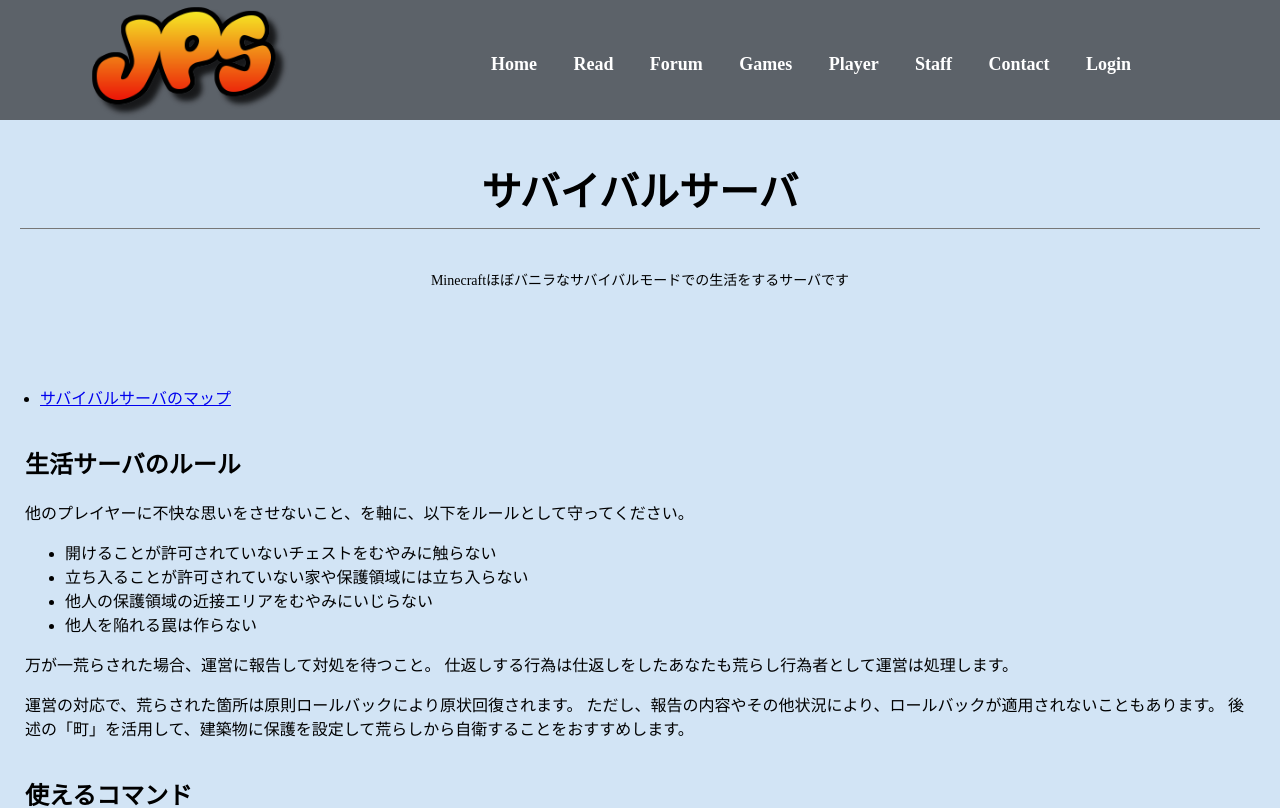
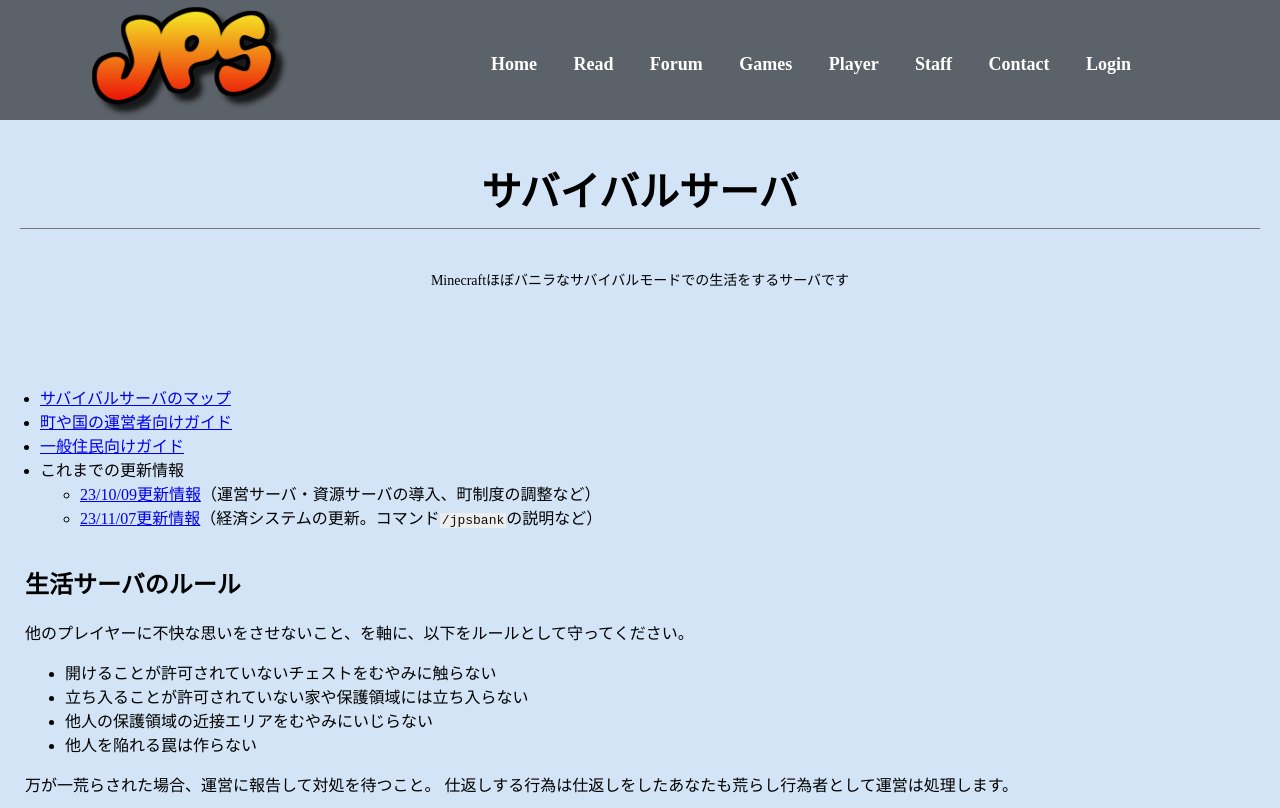
Before and after one commit to JavaJava19/jps.gg, a React (Create React App) app in the folder source/: page /game/survival in a window 1280 px wide. Shown: the top 808 px of the page. Built offline with nearby package versions, Linux system fonts and the light colour scheme; no server answers.

Commit message:
サバイバルの説明ページから、各種ガイドと、過去の更新情報へのリンクを作成

```diff
--- a/source/src/components/parts/game/Survival.js
+++ b/source/src/components/parts/game/Survival.js
@@ -18,6 +18,16 @@ const Survival = () => {
         <p className={styles.PartsMemo}>Minecraftほぼバニラなサバイバルモードでの生活をするサーバです</p>
         <ul>
           <li><a href={"https://map.jps.gg/"}>サバイバルサーバのマップ</a></li>
+          <li><a href={"/game/survival/20231009/MayorGuid"}>町や国の運営者向けガイド</a></li>
+          <li><a hreF={"/game/survival/20231009/CitizenGuid"}>一般住民向けガイド</a></li>
+          <li>これまでの更新情報<ul>
+            <li><a href={"/game/survival/20231009/RenewGuid"}><time
+                 dateTime={"2023-10-09"}>23/10/09</time>更新情報</a>
+                 （運営サーバ・資源サーバの導入、町制度の調整など）</li>
+            <li><a href={"/game/survival/20231107/RenewGuid"}><time
+                 dateTime={"2023-11-07"}>23/11/07</time>更新情報</a>
+                 （経済システムの更新。コマンド<code>/jpsbank</code>の説明など）</li>
+            </ul></li>
         </ul>
       </header>
       <main className={styles.GameContainer}>
@@ -70,7 +80,8 @@ const Survival = () => {
               <tr><td><code>/js rp</code></td><td>初期スポーン地点にワープする</td><td>無料</td></tr>
               <tr><td><code>/js pvp</code></td><td>PvPモードのON/OFFを切り替える</td>
                 <td>ON/OFFが切り替わると全員に状態が通知される</td></tr>
-              <tr><td><code>/back</code></td><td>資源サーバから建築サーバへ戻る</td><td><ins><time dateTime="2023-10-13">10月13日</time>追加</ins></td></tr>
+              <tr><td><code>/back</code></td><td>資源サーバから建築サーバへ戻る</td>
+                <td><ins><time dateTime="2023-10-13">10月13日</time>追加</ins></td></tr>
             </tbody>
           </table>
         </section>
@@ -114,7 +125,8 @@ const Survival = () => {
               <tr><td>前述の t を n に置き換える</td><td>町と同じ操作を国に対して実行できる</td><td></td></tr>
               <tr><td><code>/n ally add <i>他国名称</i></code></td><td>他国と同盟関係になる</td><td></td></tr>
               <tr><td><code>/n enemy add <i>他国名称</i></code></td><td>他国と敵対関係になる</td><td></td></tr>
-              <tr><td><code>/plot set <i>区分</i></code></td><td>区画用途を定義する</td><td>闘技場(arena),農地(farm),商店街(shop)など</td></tr>
+              <tr><td><code>/plot set <i>区分</i></code></td><td>区画用途を定義する</td>
+                <td>闘技場(arena),農地(farm),商店街(shop)など</td></tr>
               </tbody>
             </table>
           </section>
```
